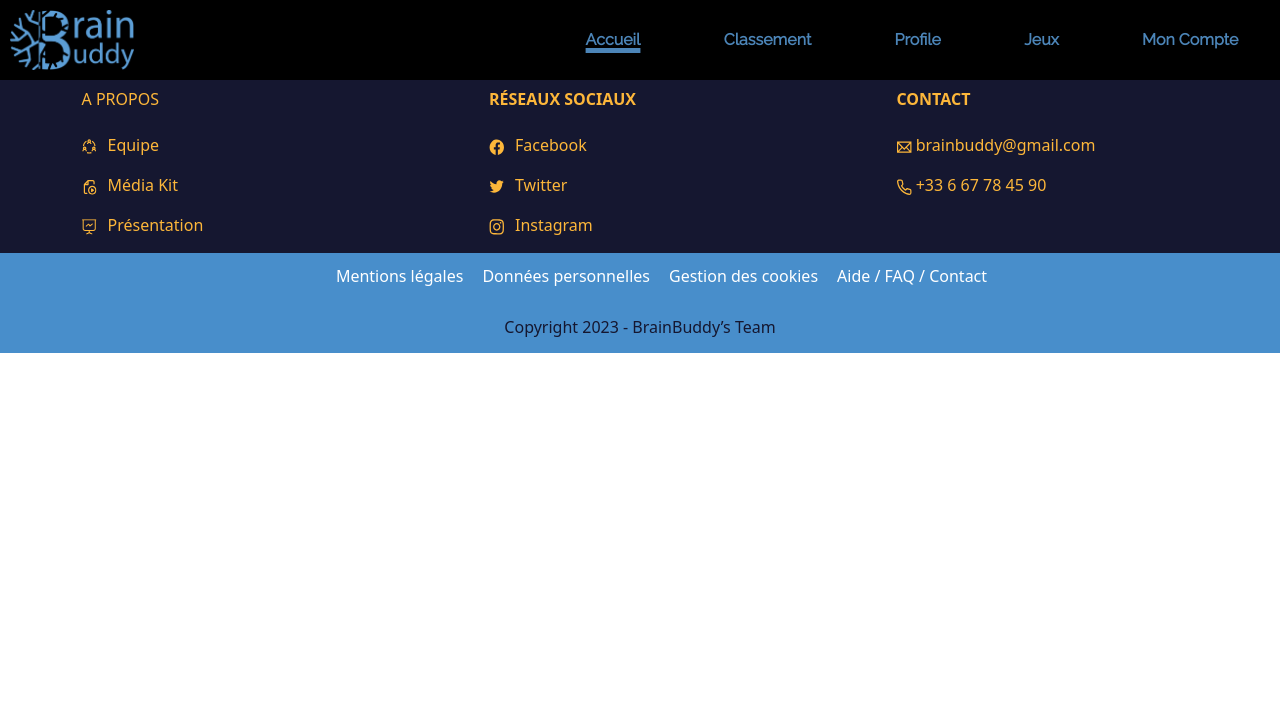
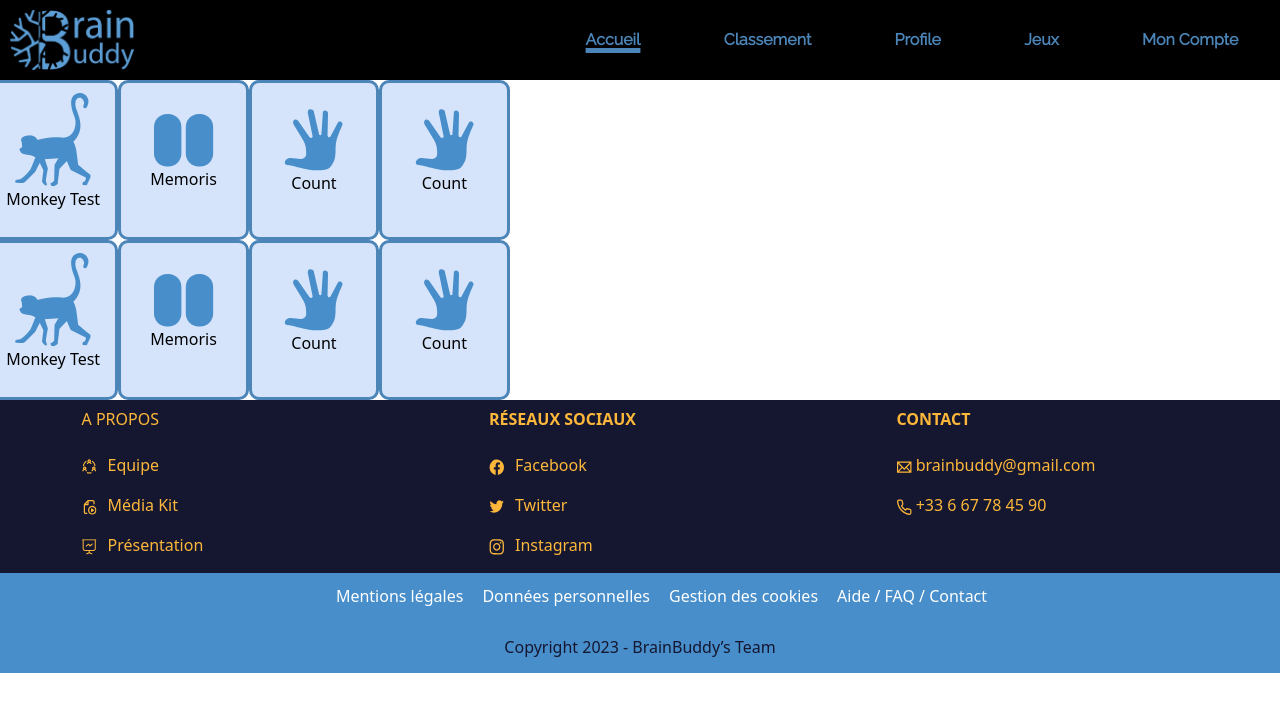
Before and after one commit to Xenus3/FrontEndBrainBuddy, an Angular app: page /jeux in a window 1280 px wide. Before the commit this address led to /. Shown: the top 712 px of the page. Built offline with nearby package versions, Linux system fonts and the light colour scheme.

Commit message:
page d'accueil

```diff
--- a/src/app/app.module.ts
+++ b/src/app/app.module.ts
@@ -15,6 +15,8 @@ import { ProfilemenuComponent } from './components/profilemenu/profilemenu.compo
 import { DonneepersoComponent } from './components/donneeperso/donneeperso.component';
 import { HistoriqueComponent } from './components/historique/historique.component';
 import { TrophesComponent } from './components/trophes/trophes.component';
+import { JeuxComponent } from './components/jeux/jeux.component';
+
 
 
 @NgModule({
@@ -32,6 +34,8 @@ import { TrophesComponent } from './components/trophes/trophes.component';
           HistoriqueComponent,
           TrophesComponent,
     MonkeyTestTutorielComponent,
+    JeuxComponent,
+
 
 
   ],
--- a/src/app/components/header/header.component.ts
+++ b/src/app/components/header/header.component.ts
@@ -2,7 +2,7 @@ import { Component } from '@angular/core';
 
 @Component({
   selector: 'app-header',
-  templateUrl: './header.component.html',
+  templateUrl:'./header.component.html',
   styleUrls: ['./header.component.scss']
 })
 export class HeaderComponent {
--- /dev/null
+++ b/src/app/components/jeux/jeux.component.html
@@ -0,0 +1,56 @@
+<div class=" row topgames">
+
+
+
+<button  class="btnMonky col-md-3 gamecard" type="button">
+   <img src="../../../assets/icons/monky.png" alt="">
+    <p>Monkey Test</p>
+</button>
+
+
+
+<button  class=" btnMonky col-md-3 gamecard" type="button">
+    <img src="../../../assets/icons/Memoris.svg" alt="">
+    <p>Memoris</p>
+</button>
+
+
+<button  class=" btnMonky col-md-3 gamecard"  type="button">
+    <img src="../../../assets/icons/Count.svg" alt="">
+    <p>Count</p>
+</button>
+
+<button  class=" btnMonky col-md-3 gamecard"  type="button">
+    <img src="../../../assets/icons/Count.svg" alt="">
+    <p>Count</p>
+</button>
+
+</div>
+<div class=" row topgames">
+
+
+
+    <button  class="btnMonky col-md-3 gamecard" type="button">
+       <img src="../../../assets/icons/monky.png" alt="">
+        <p>Monkey Test</p>
+    </button>
+
+
+
+    <button  class=" btnMonky col-md-3 gamecard" type="button">
+        <img src="../../../assets/icons/Memoris.svg" alt="">
+        <p>Memoris</p>
+    </button>
+
+
+    <button  class=" btnMonky col-md-3 gamecard" type="button">
+        <img src="../../../assets/icons/Count.svg" alt="">
+        <p>Count</p>
+    </button>
+
+    <button  class=" btnMonky col-md-3 gamecard" type="button">
+        <img src="../../../assets/icons/Count.svg" alt="">
+        <p>Count</p>
+    </button>
+
+    </div>
--- /dev/null
+++ b/src/app/components/jeux/jeux.component.scss
@@ -0,0 +1,24 @@
+.gamecard {
+    border: #4C85B8 solid 3px;
+    border-radius: 10px;
+    background-color: #d5e4fb;
+    padding: 10px;
+    text-align: center;
+    width: 10%;
+
+}
+.btnMonky :visited{
+
+    color: rgb(228, 8, 8);/*Bleu*/
+}
+.btnMonky:hover{
+    color: rgb(255, 251, 28);
+    text-decoration: underline;
+    background-color: #052846;
+
+}
+.btnMonky:active{
+    background-color: #0FA;/*Vert*/
+    color: rgb(52, 4, 139);
+
+}
--- a/src/app/components/profile/profile.component.html
+++ b/src/app/components/profile/profile.component.html
@@ -1,6 +1,4 @@
 <div class="profile">
+
     <app-profilemenu></app-profilemenu>
-    <div class="content">
-        <router-outlet></router-outlet>
-    </div>
 </div>
```
Also changed, not shown: src/app/app-routing.module copy.ts (deleted, +0 -21 lines), src/app/app-routing.module.ts (+9 -2 lines), src/app/components/jeux/jeux.component.ts (added, +10 -0 lines), 1 other file (tests, documents, lock files or other folders).
